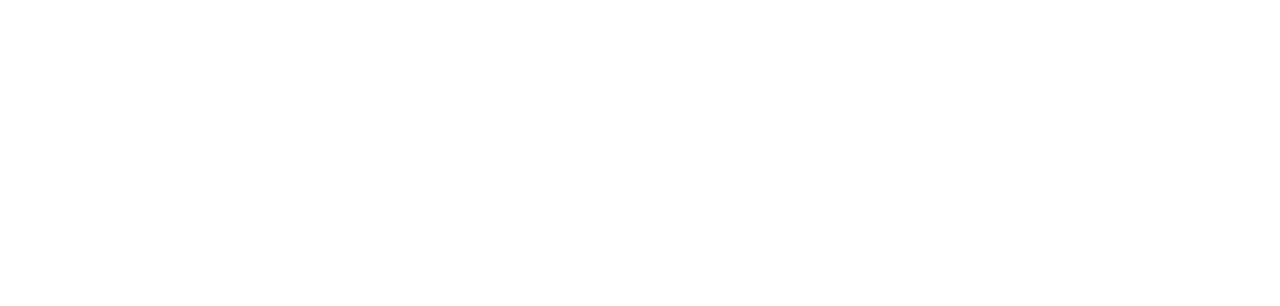
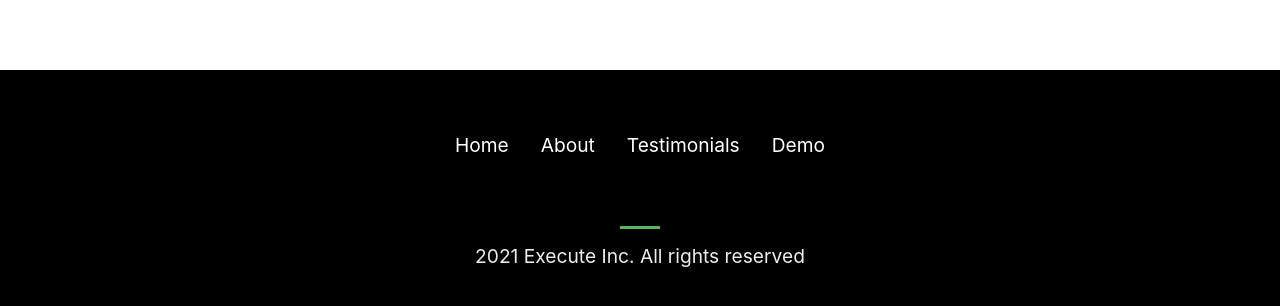
Before and after one commit to MaxiAlbarran/financial-education, a React (Vite) app: page / in a window 1280 px wide. Shown: the part 2646-2952 px from the top of the page. Before the commit the page ends 2716 px from the top, so only its background shows below. Built offline with nearby package versions, Linux system fonts and the light colour scheme; the HTML template or start-up script is replaced by a standard one.

Commit message:
Footer component created

```diff
--- a/src/App.tsx
+++ b/src/App.tsx
@@ -5,6 +5,7 @@
 import About from './components/About'
 import Testimonials from './components/Testimonials'
 import Demo from './components/Demo'
+import Footer from './components/Footer'
 
 function App() {
 
@@ -15,6 +16,7 @@
       <About />
       <Testimonials />
       <Demo />
+      <Footer />
     </div>
   )
 }
--- /dev/null
+++ b/src/components/Footer.tsx
@@ -0,0 +1,33 @@
+import '../styles/Footer.css'
+
+const Footer = () => {
+  return (
+    <div className="footer">
+      <div className="container">
+
+        <ul>
+          <li className="nav-item">
+            <a href="/">Home</a>
+          </li>
+          <li className="nav-item">
+            <a href="/">About</a>
+          </li>
+          <li className="nav-item">
+            <a href="/">Testimonials</a>
+          </li>
+          <li className="nav-item">
+            <a href="/">Demo</a>
+          </li>
+        </ul>
+
+        <div className="bottom">
+          <span className="line"></span>
+          <p>2021 Execute Inc. All rights reserved</p>
+        </div>
+
+      </div>
+    </div>
+  )
+}
+
+export default Footer
--- /dev/null
+++ b/src/styles/Footer.css
@@ -0,0 +1,39 @@
+.footer{
+  width: 100%;
+  background-color: #000;
+  color: #eee;
+  padding: 3rem 1rem;
+}
+
+.footer .container{
+  max-width: 100%;
+  margin: auto;
+  text-align: center;
+}
+
+.footer ul{
+  display: flex;
+  justify-content: center;
+}
+
+.footer li{
+  padding: 1rem;
+}
+
+.footer li a{
+  color: #fff;
+}
+
+.footer li a:hover{
+  padding-bottom: 10px;
+  border-bottom: 3px solid var(--secondary-color);
+}
+
+.bottom{
+  text-align: center;
+  padding-top: 3rem;
+}
+
+.bottom span{
+  margin-bottom: 1rem;
+}
```
